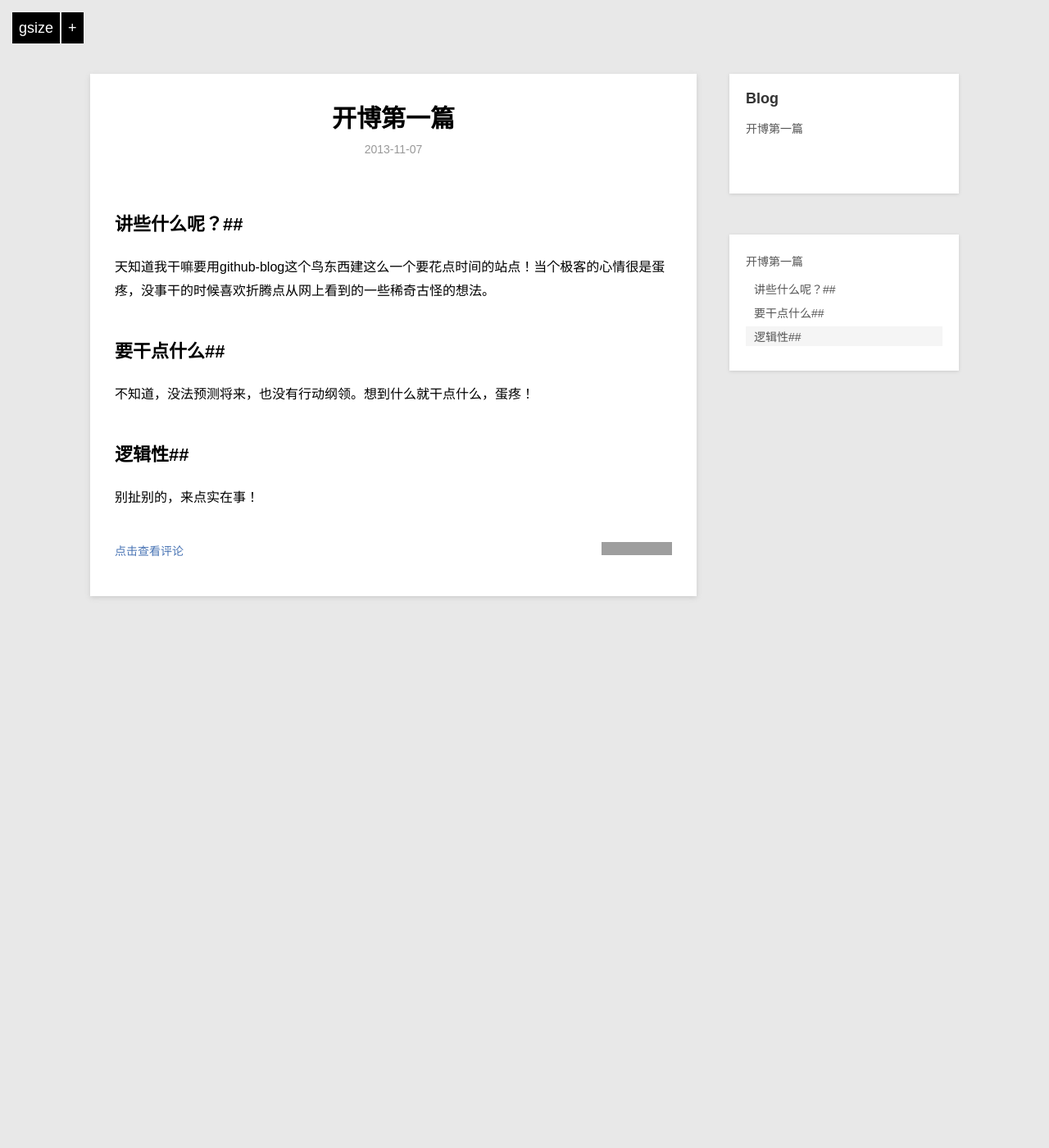
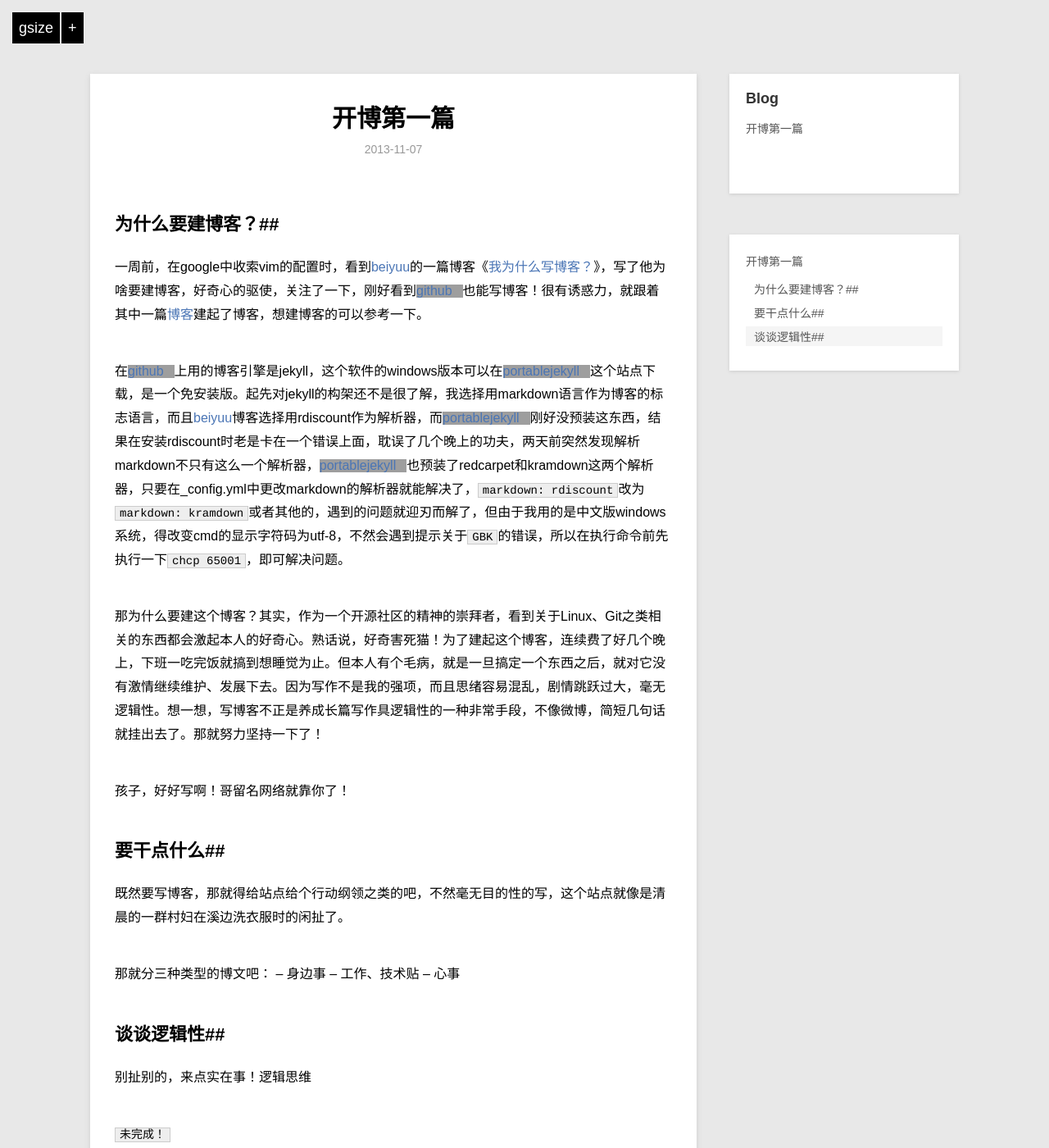
Before and after one commit to gsize/gsize.github.io, a Jekyll site: the page built from _posts/2013-11-07-build-my-blog.md, in a window 1280 px wide and 1400 px high. Shown: the whole window at 82% size. Built offline with Jekyll 4.4.1, drawn with Linux system fonts in a browser that asks for light colours; grey boxes are pictures that could not be loaded.

Commit message:
fix first blog,but not fiinished!

```diff
--- a/_posts/2013-11-07-build-my-blog.md
+++ b/_posts/2013-11-07-build-my-blog.md
@@ -5,14 +5,34 @@
 description: 整了将近一周，终于搞明白怎么在github-blog上面用jekyll建博客
 ---
 
-##讲些什么呢？##
+##为什么要建博客？##
 
-天知道我干嘛要用github-blog这个鸟东西建这么一个要花点时间的站点！当个极客的心情很是蛋疼，没事干的时候喜欢折腾点从网上看到的一些稀奇古怪的想法。
+一周前，在google中收索vim的配置时，看到[beiyuu]的一篇博客《[我为什么写博客？]》，写了他为啥要建博客，好奇心的驱使，关注了一下，刚好看到[github]也能写博客！很有诱惑力，就跟着其中一篇[博客]建起了博客，想建博客的可以参考一下。
+
+在[github]上用的博客引擎是jekyll，这个软件的windows版本可以在[portablejekyll]这个站点下载，是一个免安装版。起先对jekyll的构架还不是很了解，我选择用markdown语言作为博客的标志语言，而且[beiyuu]博客选择用rdiscount作为解析器，而[portablejekyll]刚好没预装这东西，结果在安装rdiscount时老是卡在一个错误上面，耽误了几个晚上的功夫，两天前突然发现解析markdown不只有这么一个解析器，[portablejekyll]也预装了redcarpet和kramdown这两个解析器，只要在_config.yml中更改markdown的解析器就能解决了，`markdown: rdiscount`改为`markdown: kramdown`或者其他的，遇到的问题就迎刃而解了，但由于我用的是中文版windows系统，得改变cmd的显示字符码为utf-8，不然会遇到提示关于`GBK`的错误，所以在执行命令前先执行一下`chcp 65001`，即可解决问题。
+
+*那为什么要建这个博客？*其实，作为一个开源社区的精神的崇拜者，看到关于Linux、Git之类相关的东西都会激起本人的好奇心。熟话说，好奇害死猫！为了建起这个博客，连续费了好几个晚上，下班一吃完饭就搞到想睡觉为止。但本人有个毛病，就是一旦搞定一个东西之后，就对它没有激情继续维护、发展下去。因为写作不是我的强项，而且思绪容易混乱，剧情跳跃过大，毫无逻辑性。想一想，写博客不正是养成长篇写作具逻辑性的一种非常手段，不像微博，简短几句话就挂出去了。那就努力坚持一下了！
+
+孩子，好好写啊！哥留名网络就靠你了！
+
+[github]: github.com "GitHub"
+[beiyuu]: beiyuu.com "BeiYuu"
+[我为什么写博客？]:  http://beiyuu.com/why-blog/
+[博客]:  http://beiyuu.com/github-pages/
+[portablejekyll]:  http://www.madhur.co.in/blog/2013/07/20/buildportablejekyll.html
+
 
 ##要干点什么##
 
-不知道，没法预测将来，也没有行动纲领。想到什么就干点什么，蛋疼！
+既然要写博客，那就得给站点给个行动纲领之类的吧，不然毫无目的性的写，这个站点就像是清晨的一群村妇在溪边洗衣服时的闲扯了。
 
-##逻辑性##
+那就分三种类型的博文吧：
+   --  身边事
+   --  工作、技术贴
+   --  心事
 
-别扯别的，来点实在事！
+##谈谈逻辑性##
+
+别扯别的，来点实在事！逻辑思维
+
+`未完成！`
```
